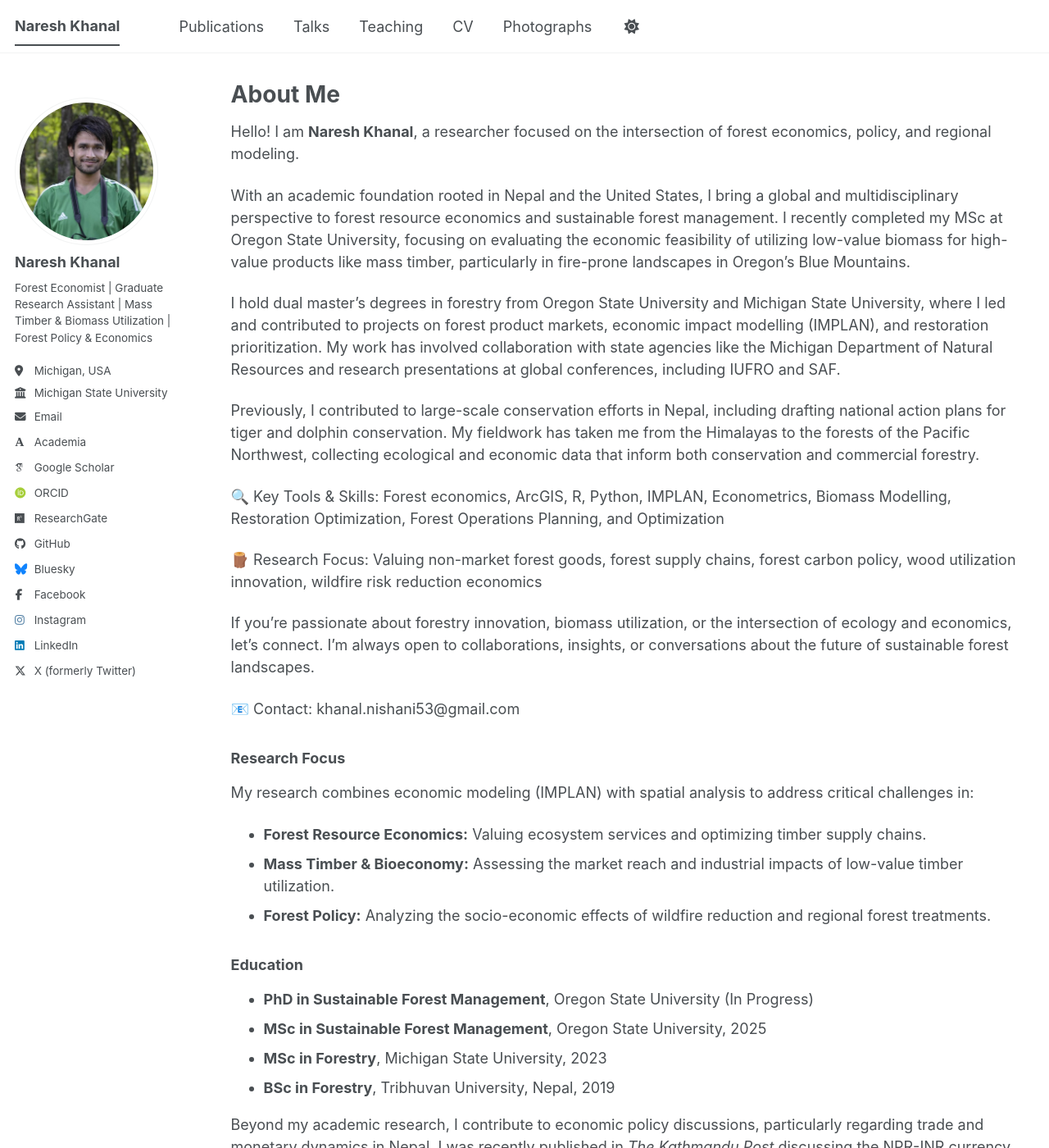
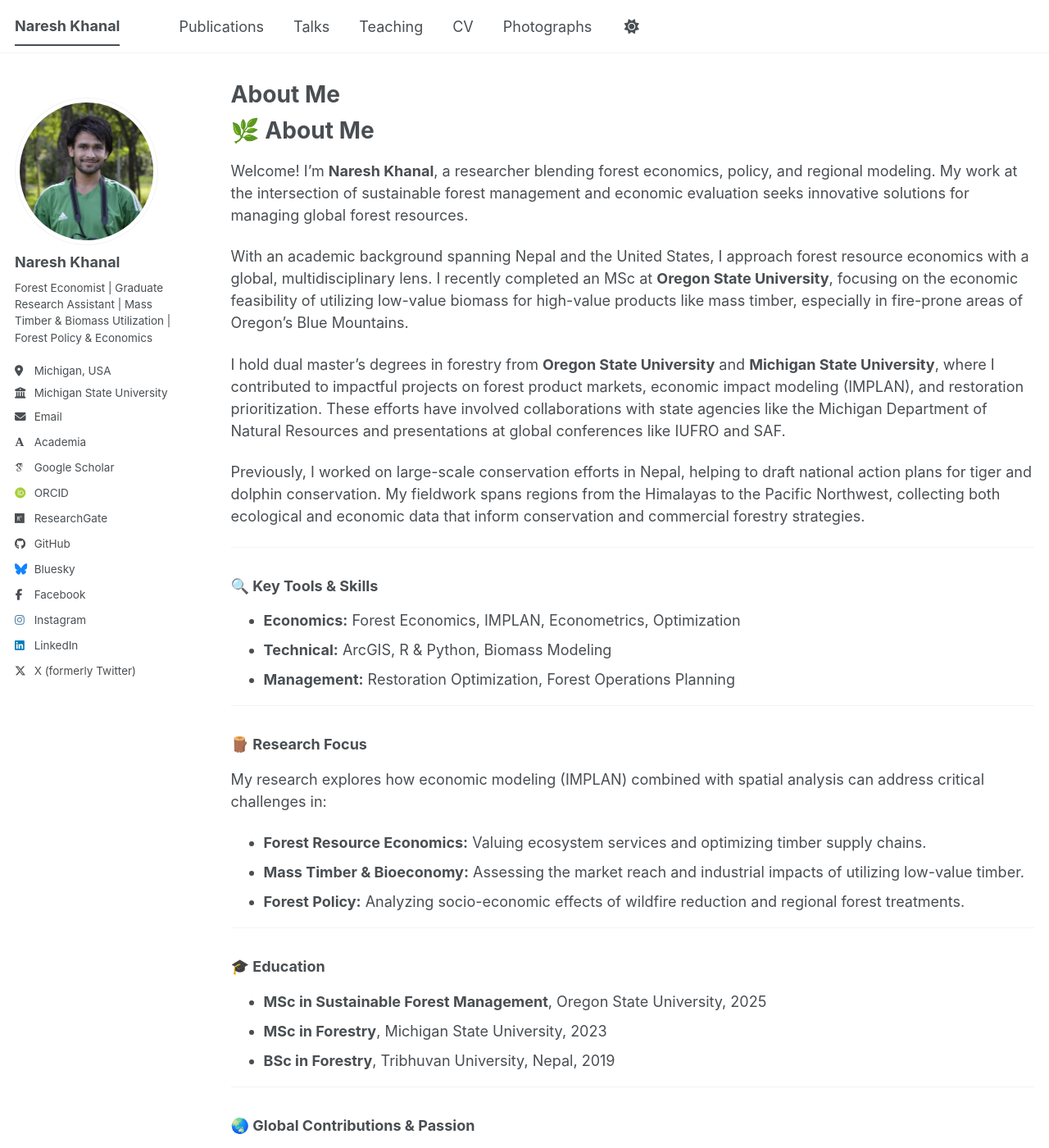
Before and after one commit to Nishani53/Nishani53.github.io, a Jekyll site: the page built from _pages/about.md, in a window 1280 px wide and 1400 px high. Shown: the whole window at 82% size. Built offline with Jekyll 4.4.1, drawn with Linux system fonts in a browser that asks for light colours; some web fonts are replaced; a script bundle is joined from its source files by our own code; library files that are not in the unit come from our copies; some of the changed text lies outside the part shown.

Commit message:
Revise About Me section for clarity and engagement
Updated the 'About Me' section to enhance clarity and engagement while maintaining key information about background, skills, and research focus.

```diff
--- a/_pages/about.md
+++ b/_pages/about.md
@@ -7,36 +7,49 @@
 
 {% include base_path %}
 
-Hello! I am **Naresh Khanal**, a researcher focused on the intersection of forest economics, policy, and regional modeling.
+# 🌿 About Me
 
-With an academic foundation rooted in Nepal and the United States, I bring a global and multidisciplinary perspective to forest resource economics and sustainable forest management. I recently completed my MSc at Oregon State University, focusing on evaluating the economic feasibility of utilizing low-value biomass for high-value products like mass timber, particularly in fire-prone landscapes in Oregon’s Blue Mountains.
+Welcome! I’m **Naresh Khanal**, a researcher blending forest economics, policy, and regional modeling. My work at the intersection of sustainable forest management and economic evaluation seeks innovative solutions for managing global forest resources.
 
-I hold dual master's degrees in forestry from Oregon State University and Michigan State University, where I led and contributed to projects on forest product markets, economic impact modelling (IMPLAN), and restoration prioritization. My work has involved collaboration with state agencies like the Michigan Department of Natural Resources and research presentations at global conferences, including IUFRO and SAF.
+With an academic background spanning Nepal and the United States, I approach forest resource economics with a global, multidisciplinary lens. I recently completed an MSc at **Oregon State University**, focusing on the economic feasibility of utilizing low-value biomass for high-value products like mass timber, especially in fire-prone areas of Oregon’s Blue Mountains.
 
-Previously, I contributed to large-scale conservation efforts in Nepal, including drafting national action plans for tiger and dolphin conservation. My fieldwork has taken me from the Himalayas to the forests of the Pacific Northwest, collecting ecological and economic data that inform both conservation and commercial forestry.
+I hold dual master's degrees in forestry from **Oregon State University** and **Michigan State University**, where I contributed to impactful projects on forest product markets, economic impact modeling (IMPLAN), and restoration prioritization. These efforts have involved collaborations with state agencies like the Michigan Department of Natural Resources and presentations at global conferences like IUFRO and SAF.
 
-🔍 Key Tools & Skills: Forest economics, ArcGIS, R, Python, IMPLAN, Econometrics, Biomass Modelling, Restoration Optimization, Forest Operations Planning, and Optimization
+Previously, I worked on large-scale conservation efforts in Nepal, helping to draft national action plans for tiger and dolphin conservation. My fieldwork spans regions from the Himalayas to the Pacific Northwest, collecting both ecological and economic data that inform conservation and commercial forestry strategies.
 
-🪵 Research Focus: Valuing non-market forest goods, forest supply chains, forest carbon policy, wood utilization innovation, wildfire risk reduction economics
+---
 
-If you’re passionate about forestry innovation, biomass utilization, or the intersection of ecology and economics, let’s connect. I’m always open to collaborations, insights, or conversations about the future of sustainable forest landscapes.
+### 🔍 Key Tools & Skills
+* **Economics:** Forest Economics, IMPLAN, Econometrics, Optimization
+* **Technical:** ArcGIS, R & Python, Biomass Modeling
+* **Management:** Restoration Optimization, Forest Operations Planning
 
-📧 Contact: khanal.nishani53@gmail.com
+---
 
-### Research Focus
-My research combines economic modeling (IMPLAN) with spatial analysis to address critical challenges in:
+### 🪵 Research Focus
+My research explores how economic modeling (IMPLAN) combined with spatial analysis can address critical challenges in:
+
 * **Forest Resource Economics:** Valuing ecosystem services and optimizing timber supply chains.
-* **Mass Timber & Bioeconomy:** Assessing the market reach and industrial impacts of low-value timber utilization.
-* **Forest Policy:** Analyzing the socio-economic effects of wildfire reduction and regional forest treatments.
+* **Mass Timber & Bioeconomy:** Assessing the market reach and industrial impacts of utilizing low-value timber.
+* **Forest Policy:** Analyzing socio-economic effects of wildfire reduction and regional forest treatments.
 
-### Education
-* **PhD in Sustainable Forest Management**, Oregon State University (In Progress)
+---
+
+### 🎓 Education
 * **MSc in Sustainable Forest Management**, Oregon State University, 2025
 * **MSc in Forestry**, Michigan State University, 2023
 * **BSc in Forestry**, Tribhuvan University, Nepal, 2019
 
-Beyond my academic research, I contribute to economic policy discussions, particularly regarding trade and monetary dynamics in Nepal. I was recently published in *The Kathmandu Post* discussing the NPR-INR currency peg.
+---
 
-When I’m not analyzing forest data, I enjoy documenting my travels through photography—you can find some of my work in the [Photographs](/photographs/) section.
+### 🌏 Global Contributions & Passion
+In addition to my academic research, I actively contribute to economic policy discussions, especially concerning trade and monetary dynamics in Nepal. I recently contributed to *The Kathmandu Post*, discussing the NPR-INR currency peg and its economic implications.
 
-[Download my full CV](/cv/) | [Connect on LinkedIn](https://www.linkedin.com/in/nishani53)
+When I’m not analyzing data, I’m likely exploring the world with my camera. You can find some of my travel photography in the [Photographs](/photographs/) section.
+
+---
+
+### 📧 Let’s Connect!
+Feel free to reach out for collaborations, research discussions, or simply to exchange ideas about the future of sustainable forests.
+
+[**Contact Me**](mailto:khanal[dot]nishani53[@]gmail.com) | [**LinkedIn**](https://www.linkedin.com/in/nishani53) | [**Download Full CV**](/cv/)
```
